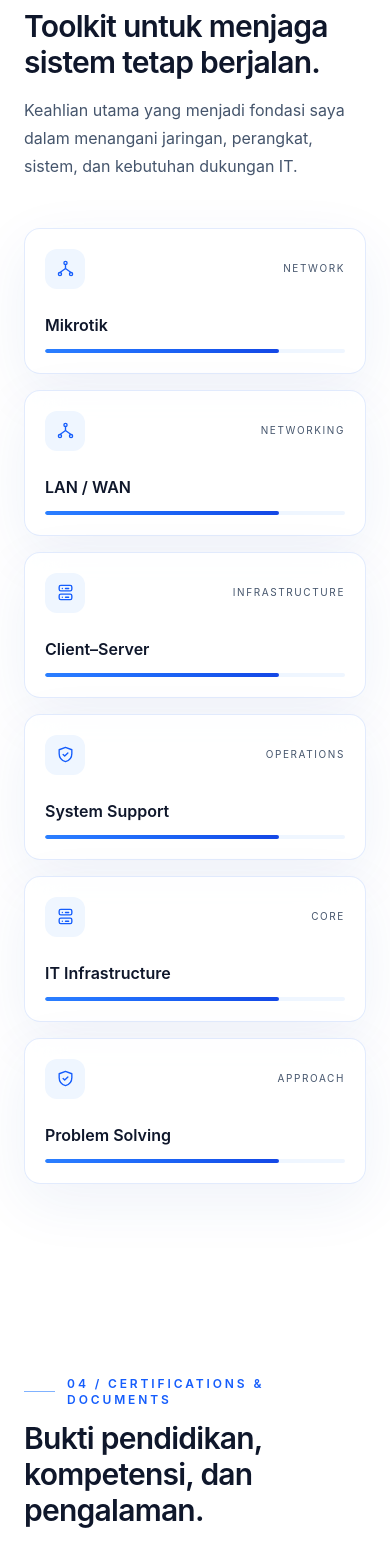
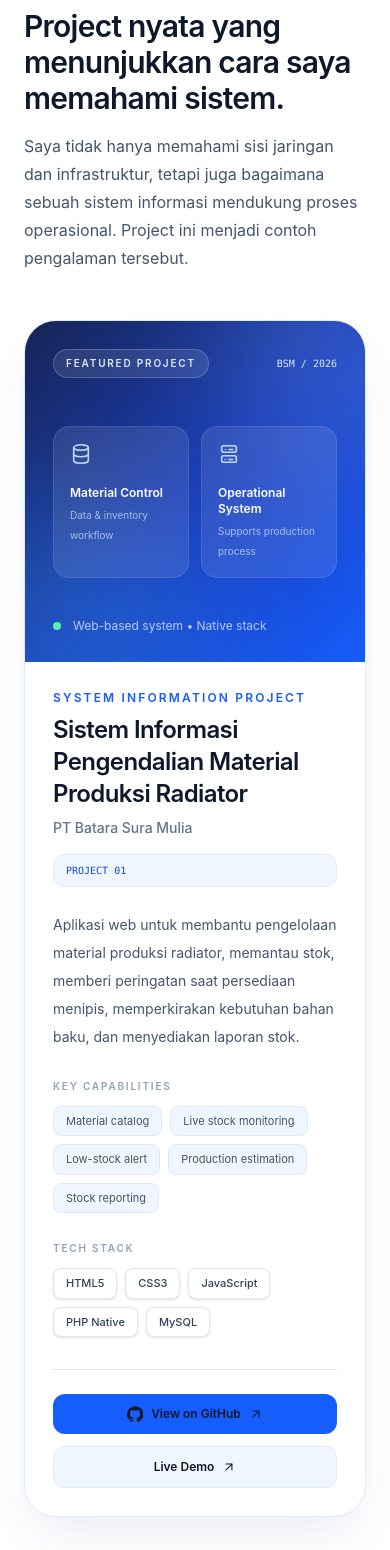
Before and after one commit to namasayafrans/Web-Portofolio, a Next.js app: page / in a window 390 px wide. Shown: the part 4280-5830 px from the top of the page. Built offline with nearby package versions, Linux system fonts and the light colour scheme.

Commit message:
penambahaan portofolio

```diff
--- a/app/page.tsx
+++ b/app/page.tsx
@@ -25,12 +25,14 @@ const Icon = {
   Server: ({ size = 22, className = "" }: IconProps) => <svg className={className} width={size} height={size} viewBox="0 0 24 24" fill="none" stroke="currentColor" strokeWidth="1.7" strokeLinecap="round" strokeLinejoin="round"><rect x="4" y="3" width="16" height="7" rx="2"/><rect x="4" y="14" width="16" height="7" rx="2"/><path d="M8 7h.01M8 18h.01M12 7h4M12 18h4"/></svg>,
   Network: ({ size = 22, className = "" }: IconProps) => <svg className={className} width={size} height={size} viewBox="0 0 24 24" fill="none" stroke="currentColor" strokeWidth="1.7" strokeLinecap="round" strokeLinejoin="round"><circle cx="12" cy="5" r="2"/><circle cx="5" cy="19" r="2"/><circle cx="19" cy="19" r="2"/><path d="M12 7v5M12 12 5 17M12 12l7 5"/></svg>,
   Shield: ({ size = 22, className = "" }: IconProps) => <svg className={className} width={size} height={size} viewBox="0 0 24 24" fill="none" stroke="currentColor" strokeWidth="1.7" strokeLinecap="round" strokeLinejoin="round"><path d="M12 3 20 6v5c0 5.2-3.5 8.6-8 10-4.5-1.4-8-4.8-8-10V6l8-3Z"/><path d="m9 12 2 2 4-4"/></svg>,
+  Database: ({ size = 22, className = "" }: IconProps) => <svg className={className} width={size} height={size} viewBox="0 0 24 24" fill="none" stroke="currentColor" strokeWidth="1.7" strokeLinecap="round" strokeLinejoin="round"><ellipse cx="12" cy="5" rx="8" ry="3"/><path d="M4 5v7c0 1.66 3.58 3 8 3s8-1.34 8-3V5"/><path d="M4 12v7c0 1.66 3.58 3 8 3s8-1.34 8-3v-7"/></svg>,
   Graduation: ({ size = 22, className = "" }: IconProps) => <svg className={className} width={size} height={size} viewBox="0 0 24 24" fill="none" stroke="currentColor" strokeWidth="1.7" strokeLinecap="round" strokeLinejoin="round"><path d="m3 9 9-5 9 5-9 5-9-5Z"/><path d="M7 12v4c3 2 7 2 10 0v-4M21 10v6"/></svg>,
 };
 
 const navItems = [
   ["About", "about"],
   ["Experience", "experience"],
+  ["Projects", "projects"],
   ["Skills", "skills"],
   ["Certifications", "certifications"],
   ["Contact", "contact"],
@@ -61,6 +63,20 @@ const experiences = [
     description:
       "Mendapat pengalaman langsung terkait perangkat keras komputer dan lingkungan kerja industri otomotif, membangun fondasi troubleshooting dan disiplin kerja teknis.",
     tags: ["Hardware", "Troubleshooting", "Industrial Environment"],
+  },
+];
+
+const projects = [
+  {
+    title: "Sistem Informasi Pengendalian Material Produksi Radiator",
+    company: "PT Batara Sura Mulia",
+    description:
+      "Aplikasi web untuk membantu pengelolaan material produksi radiator, memantau stok, memberi peringatan saat persediaan menipis, memperkirakan kebutuhan bahan baku, dan menyediakan laporan stok.",
+    role: "System Information Project",
+    stack: ["HTML5", "CSS3", "JavaScript", "PHP Native", "MySQL"],
+    features: ["Material catalog", "Live stock monitoring", "Low-stock alert", "Production estimation", "Stock reporting"],
+    github: "https://github.com/namasayafrans/sistem-informasi-pengendalian-material-",
+    demo: "https://materialku-bsm.site.je",
   },
 ];
 
@@ -288,8 +304,92 @@ export default function Home() {
         </div>
       </section>
 
+      <section id="projects" className="relative z-10 mx-auto max-w-6xl scroll-mt-28 px-6 py-24 lg:px-8">
+        <div className="reveal">
+          <SectionHeading
+            eyebrow="03 / Projects"
+            title="Project nyata yang menunjukkan cara saya memahami sistem."
+            description="Saya tidak hanya memahami sisi jaringan dan infrastruktur, tetapi juga bagaimana sebuah sistem informasi mendukung proses operasional. Project ini menjadi contoh pengalaman tersebut."
+          />
+        </div>
+
+        {projects.map((project) => (
+          <article key={project.title} className="reveal overflow-hidden rounded-[2rem] border border-blue-100 bg-white shadow-2xl shadow-blue-900/10">
+            <div className="grid lg:grid-cols-[0.9fr_1.1fr]">
+              <div className="relative min-h-[330px] overflow-hidden bg-gradient-to-br from-blue-950 via-blue-800 to-blue-600 p-7 text-white sm:p-9">
+                <div className="absolute -right-20 -top-20 h-56 w-56 rounded-full bg-blue-300/20 blur-3xl" />
+                <div className="absolute -bottom-24 -left-20 h-64 w-64 rounded-full bg-cyan-300/15 blur-3xl" />
+                <div className="relative flex h-full flex-col justify-between">
+                  <div>
+                    <div className="flex items-center justify-between gap-4">
+                      <span className="rounded-full border border-white/20 bg-white/10 px-3 py-1.5 text-[10px] font-semibold uppercase tracking-[0.18em] text-blue-100">Featured Project</span>
+                      <span className="font-mono text-[10px] text-blue-100">BSM / 2026</span>
+                    </div>
+                    <div className="mt-12 grid grid-cols-2 gap-3">
+                      <div className="rounded-2xl border border-white/10 bg-white/10 p-4 backdrop-blur-sm">
+                        <Icon.Database size={22} className="text-blue-200" />
+                        <div className="mt-5 text-xs font-semibold">Material Control</div>
+                        <div className="mt-1 text-[10px] leading-5 text-blue-100/70">Data & inventory workflow</div>
+                      </div>
+                      <div className="rounded-2xl border border-white/10 bg-white/10 p-4 backdrop-blur-sm">
+                        <Icon.Server size={22} className="text-blue-200" />
+                        <div className="mt-5 text-xs font-semibold">Operational System</div>
+                        <div className="mt-1 text-[10px] leading-5 text-blue-100/70">Supports production process</div>
+                      </div>
+                    </div>
+                  </div>
+                  <div className="mt-10 flex items-center gap-3 text-xs text-blue-100/80">
+                    <span className="h-2 w-2 rounded-full bg-emerald-300" /> Web-based system • Native stack
+                  </div>
+                </div>
+              </div>
+
+              <div className="p-7 sm:p-9">
+                <div className="flex flex-col gap-4 sm:flex-row sm:items-start sm:justify-between">
+                  <div>
+                    <div className="text-xs font-semibold uppercase tracking-[0.18em] text-blue-600">{project.role}</div>
+                    <h3 className="mt-2 max-w-2xl text-2xl font-semibold tracking-tight text-slate-900">{project.title}</h3>
+                    <p className="mt-2 text-sm font-medium text-slate-500">{project.company}</p>
+                  </div>
+                  <div className="shrink-0 rounded-xl border border-blue-100 bg-blue-50 px-3 py-2 text-[10px] font-mono text-blue-700">PROJECT 01</div>
+                </div>
+
+                <p className="mt-6 max-w-3xl text-sm leading-7 text-slate-600">{project.description}</p>
+
+                <div className="mt-7">
+                  <div className="text-[10px] font-semibold uppercase tracking-[0.18em] text-slate-400">Key capabilities</div>
+                  <div className="mt-3 flex flex-wrap gap-2">
+                    {project.features.map((feature) => (
+                      <span key={feature} className="rounded-lg border border-blue-100 bg-blue-50 px-3 py-1.5 text-[11px] text-slate-600">{feature}</span>
+                    ))}
+                  </div>
+                </div>
+
+                <div className="mt-7">
+                  <div className="text-[10px] font-semibold uppercase tracking-[0.18em] text-slate-400">Tech stack</div>
+                  <div className="mt-3 flex flex-wrap gap-2">
+                    {project.stack.map((tech) => (
+                      <span key={tech} className="rounded-lg border border-slate-200 bg-white px-3 py-1.5 text-[11px] font-medium text-slate-700 shadow-sm">{tech}</span>
+                    ))}
+                  </div>
+                </div>
+
+                <div className="mt-8 flex flex-col gap-3 border-t border-blue-100 pt-6 sm:flex-row">
+                  <a href={project.github} target="_blank" rel="noreferrer" className="inline-flex items-center justify-center gap-2 rounded-xl bg-blue-600 px-5 py-3 text-xs font-semibold text-white transition hover:-translate-y-0.5 hover:bg-blue-700">
+                    <Icon.Github size={16} /> View on GitHub <Icon.ArrowUpRight size={14} />
+                  </a>
+                  <a href={project.demo} target="_blank" rel="noreferrer" className="inline-flex items-center justify-center gap-2 rounded-xl border border-blue-100 bg-blue-50 px-5 py-3 text-xs font-semibold text-blue-700 transition hover:-translate-y-0.5 hover:border-blue-200 hover:bg-blue-100">
+                    Live Demo <Icon.ArrowUpRight size={14} />
+                  </a>
+                </div>
+              </div>
+            </div>
+          </article>
+        ))}
+      </section>
+
       <section id="skills" className="relative z-10 mx-auto max-w-6xl scroll-mt-28 px-6 py-24 lg:px-8">
-        <div className="reveal"><SectionHeading eyebrow="03 / Skills" title="Toolkit untuk menjaga sistem tetap berjalan." description="Keahlian utama yang menjadi fondasi saya dalam menangani jaringan, perangkat, sistem, dan kebutuhan dukungan IT." /></div>
+        <div className="reveal"><SectionHeading eyebrow="04 / Skills" title="Toolkit untuk menjaga sistem tetap berjalan." description="Keahlian utama yang menjadi fondasi saya dalam menangani jaringan, perangkat, sistem, dan kebutuhan dukungan IT." /></div>
         <div className="grid gap-4 sm:grid-cols-2 lg:grid-cols-3">
           {skills.map((skill) => (
             <article key={skill.name} className="reveal skill-shine glass glass-hover rounded-2xl p-5">
@@ -302,7 +402,7 @@ export default function Home() {
       </section>
 
       <section id="certifications" className="relative z-10 mx-auto max-w-6xl scroll-mt-28 px-6 py-24 lg:px-8">
-        <div className="reveal"><SectionHeading eyebrow="04 / Certifications & Documents" title="Bukti pendidikan, kompetensi, dan pengalaman." description="Beberapa dokumen pendukung yang relevan dengan perjalanan pendidikan dan fondasi teknis saya. Untuk keamanan publik, bagian data identitas sensitif pada preview telah disamarkan." /></div>
+        <div className="reveal"><SectionHeading eyebrow="05 / Certifications & Documents" title="Bukti pendidikan, kompetensi, dan pengalaman." description="Beberapa dokumen pendukung yang relevan dengan perjalanan pendidikan dan fondasi teknis saya. Untuk keamanan publik, bagian data identitas sensitif pada preview telah disamarkan." /></div>
         <div className="grid gap-5 md:grid-cols-2 lg:grid-cols-3">
           {certifications.map((cert, index) => (
             <article key={cert.title} className="reveal group overflow-hidden rounded-3xl border border-blue-100 bg-white/85 shadow-2xl shadow-blue-900/10 transition duration-300 hover:-translate-y-1 hover:border-blue-200">
@@ -330,7 +430,7 @@ export default function Home() {
       <section id="contact" className="relative z-10 mx-auto max-w-6xl scroll-mt-28 px-6 pb-24 pt-24 lg:px-8">
         <div className="reveal overflow-hidden rounded-[2rem] border border-blue-200 bg-gradient-to-br from-blue-100/80 via-white/90 to-blue-50/80 p-8 sm:p-12">
           <div className="grid gap-10 lg:grid-cols-[1fr_auto] lg:items-end">
-            <div><div className="mb-3 text-xs font-semibold uppercase tracking-[0.24em] text-blue-600">05 / Contact</div><h2 className="max-w-3xl text-3xl font-semibold tracking-tight text-slate-900 sm:text-5xl">Siap berdiskusi tentang jaringan, sistem, dan infrastruktur IT.</h2><p className="mt-5 max-w-2xl text-sm leading-7 text-slate-600">Terbuka untuk peluang kerja, networking profesional, project support, dan diskusi seputar IT Infrastructure.</p></div>
+            <div><div className="mb-3 text-xs font-semibold uppercase tracking-[0.24em] text-blue-600">06 / Contact</div><h2 className="max-w-3xl text-3xl font-semibold tracking-tight text-slate-900 sm:text-5xl">Siap berdiskusi tentang jaringan, sistem, dan infrastruktur IT.</h2><p className="mt-5 max-w-2xl text-sm leading-7 text-slate-600">Terbuka untuk peluang kerja, networking profesional, project support, dan diskusi seputar IT Infrastructure.</p></div>
             <a href="mailto:fransputra.sinaga@example.com" className="inline-flex items-center justify-center gap-2 rounded-xl bg-blue-600 px-5 py-3 text-sm font-semibold text-white transition hover:-translate-y-0.5 hover:bg-blue-700"><Icon.Mail size={18} /> Email Me <Icon.ArrowUpRight size={16} /></a>
           </div>
           <div className="mt-10 flex flex-wrap gap-3 border-t border-blue-100 pt-6">
```
